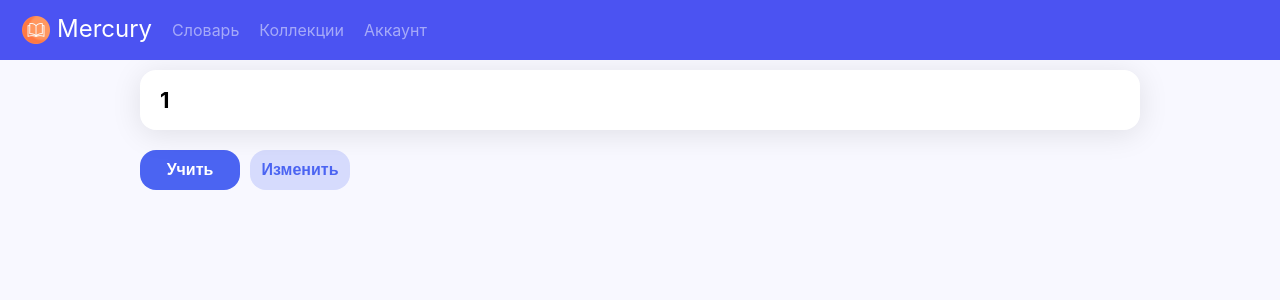
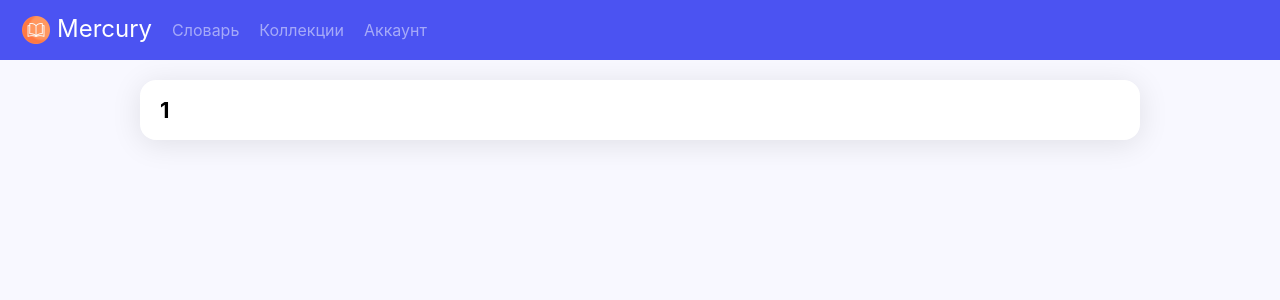
Before and after one commit to SkullMag/mercury-web, a React (Create React App) app: page /collections/1/1 in a window 1280 px wide. Shown: the top 300 px of the page. Built offline with nearby package versions, Linux system fonts and the light colour scheme.

Commit message:
Deleted header buttons when no words in collection

```diff
--- a/src/components/CollectionWordsHeader.jsx
+++ b/src/components/CollectionWordsHeader.jsx
@@ -1,5 +1,6 @@
 import React from "react"
 import { useTranslation } from "react-i18next"
+import { useSelector } from "react-redux"
 import { useNavigate } from "react-router-dom"
 import { CollectionWordsContext } from "../context/CollectionWordsContext"
 import "../styles/CollectionWordsHeader.css"
@@ -8,6 +9,7 @@ export default function CollectionWordsHeader({ authorUsername, collectionName }
     const { t } = useTranslation("collectionWords")
     const { isEditing, toggleEditing, collectionWords } = React.useContext(CollectionWordsContext)
     const navigate = useNavigate()
+    const authState = useSelector(state => state.auth)
 
     function openLearningWindow() {
         navigate("/learn/" + authorUsername + "/" + collectionName, {
@@ -17,14 +19,14 @@ export default function CollectionWordsHeader({ authorUsername, collectionName }
 
     return (
         <>
+        <div className="collectionWordsHeaderButtons">
+            {collectionWords && collectionWords.length > 0 && (<button className="learnWordsButton" onClick={openLearningWindow}>{t("learnButton")}</button>)}
+            {collectionWords && collectionWords.length > 0 && authorUsername === authState.username && (<button className="selectCollectionButton" onClick={toggleEditing}>
+                {isEditing ? t("cancelEditingButton", {ns: "collections"}) : t("startEditingButton", {ns: "collections"})}
+            </button>)}
+        </div>
         <div className="card collectionHeader">
             <p className="collectionTitle">{collectionName}</p>
-        </div>
-        <div className="collectionWordsHeaderButtons">
-        <button className="learnWordsButton" onClick={openLearningWindow}>{t("learnButton")}</button>
-            <button className="selectCollectionButton" onClick={toggleEditing}>
-                {isEditing ? t("cancelEditingButton", {ns: "collections"}) : t("startEditingButton", {ns: "collections"})}
-            </button>
         </div>
         </>
     )
```
